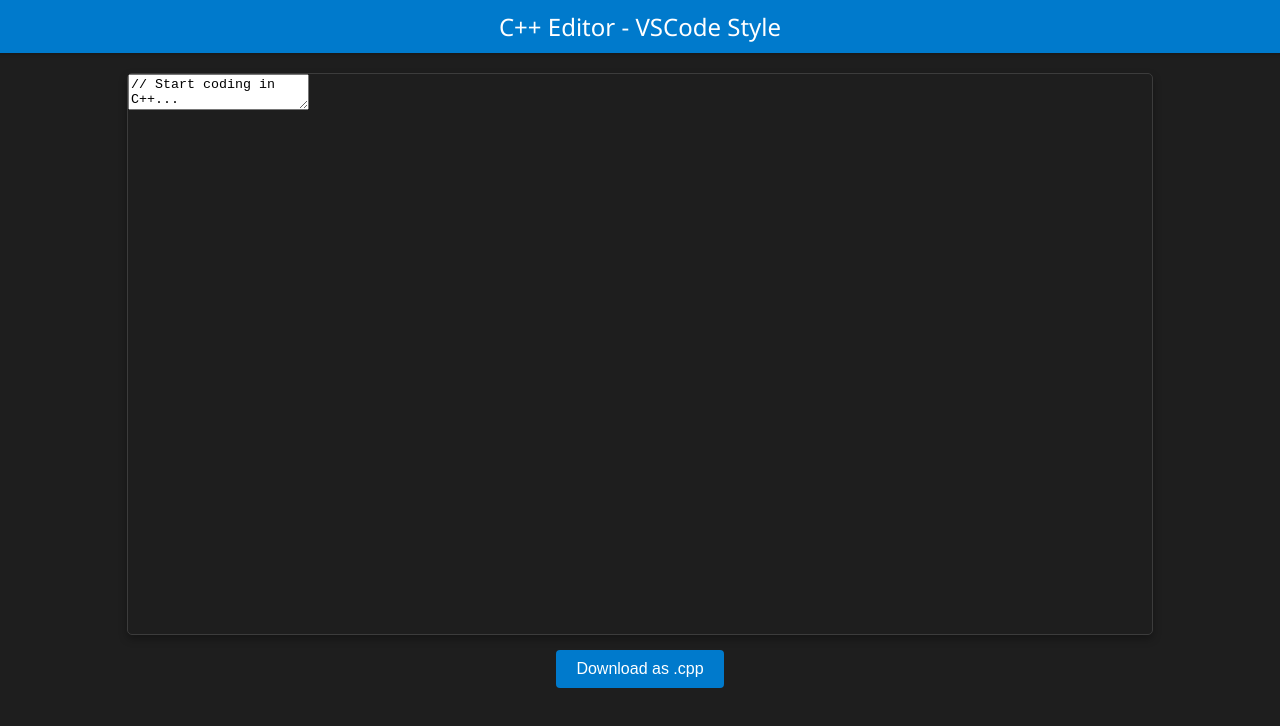
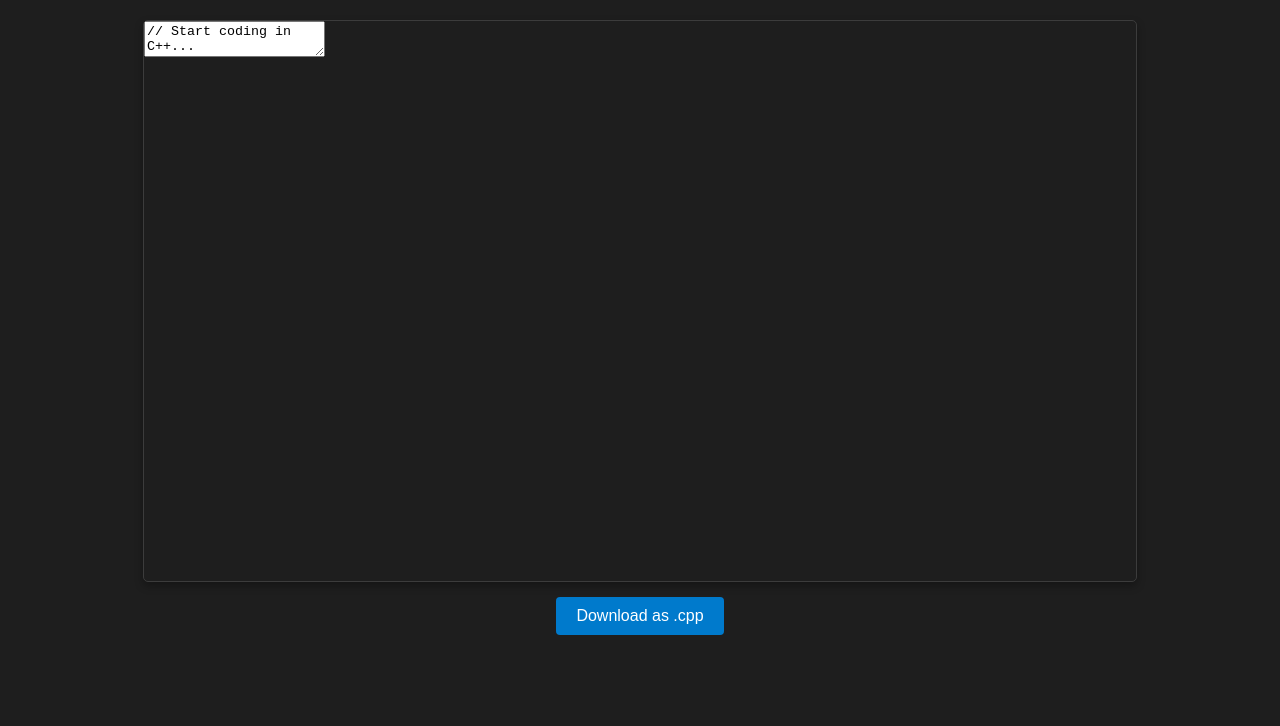
Before and after one commit to Roam45/cpp.editor, a plain HTML site: page index.html in a window 1280 px wide. Drawn offline with nearby package versions, Linux system fonts and the light colour scheme.

Commit message:
Update index.html

```diff
--- a/index.html
+++ b/index.html
@@ -10,24 +10,14 @@
     body {
       font-family: "Segoe UI", Tahoma, Geneva, Verdana, sans-serif;
       margin: 0;
-      padding: 0;
+      padding: 20px;
+      background-color: #1e1e1e;
+      color: #d4d4d4;
       display: flex;
       flex-direction: column;
       align-items: center;
-      background-color: #1e1e1e;
-      color: #d4d4d4;
-    }
-    header {
-      width: 100%;
-      background-color: #007acc;
-      padding: 10px;
-      text-align: center;
-      color: white;
-      font-size: 24px;
-      box-shadow: 0 2px 4px rgba(0, 0, 0, 0.2);
     }
     #editor-container {
-      margin-top: 20px;
       width: 80%;
       height: 70vh;
       border: 1px solid #3c3c3c;
@@ -56,7 +46,6 @@
   </style>
 </head>
 <body>
-  <header>C++ Editor - VSCode Style</header>
   <div id="editor-container">
     <textarea id="editor">// Start coding in C++...</textarea>
   </div>
```
